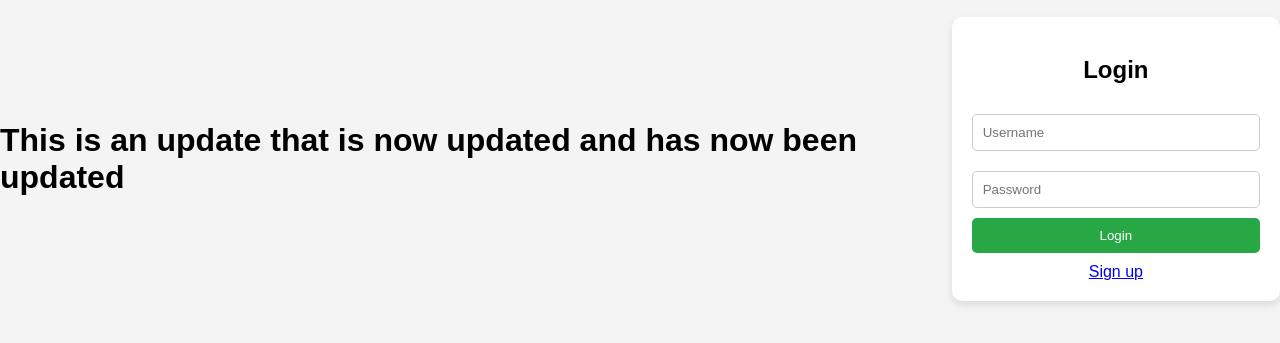
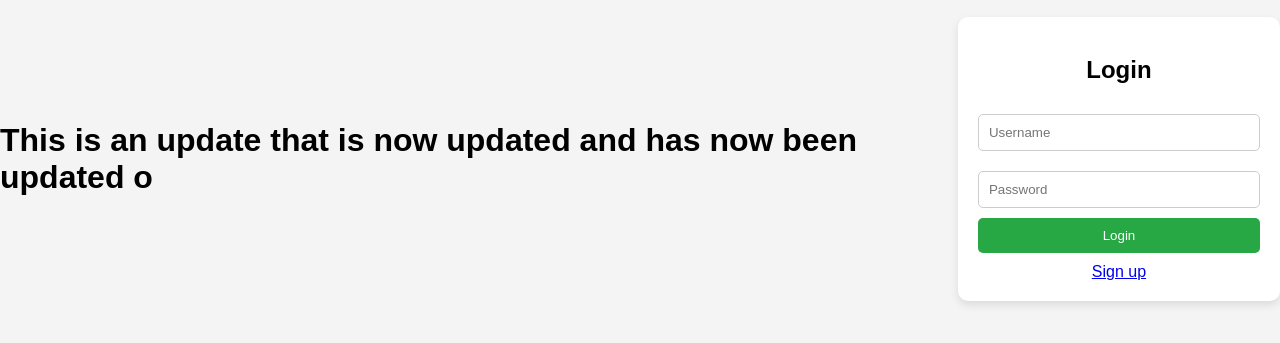
Before and after one commit to loisdesire/my-first-git, a plain HTML site: page index.html in a window 1280 px wide. Shown: the part 241-584 px from the top of the page. Drawn offline with Linux system fonts and the light colour scheme.

Commit message:
New second update

```diff
--- a/index.html
+++ b/index.html
@@ -4,7 +4,7 @@
     <meta charset="UTF-8">
     <meta name="viewport" content="width=device-width, initial-scale=1.0">
     <title>Login Page</title>
-    <h1> This is an update that is now updated and has now been updated </h1>
+    <h1> This is an update that is now updated and has now been updated o </h1>
     <style>
 
         body {
```
